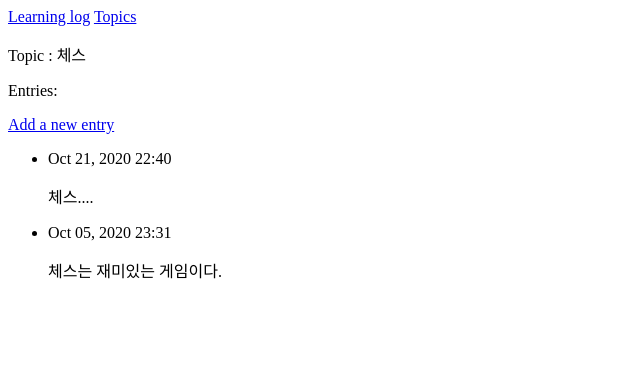
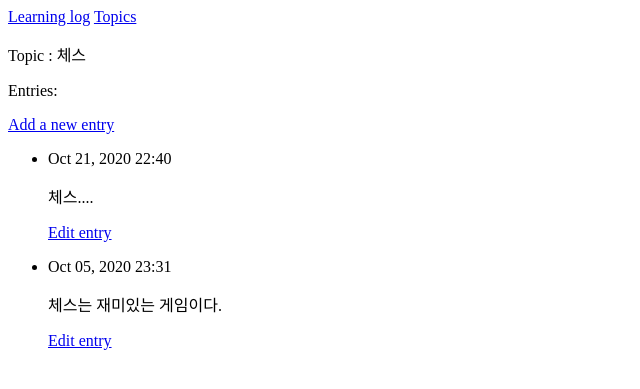
Before and after one commit to blusky10/study_python, a Django app: page /topics/1/ in a window 1280 px wide. Shown: the top 389 px of the page, without its empty margins (0-640 px from the left). Run offline with Django 3.2, Linux system fonts and the light colour scheme; data comes from the database, SQL or seed files in the repository; both versions use the stored data as it was after the commit.

Commit message:
edit form 추가

```diff
--- a/firstPython/web/learning_log/learning_logs/templates/learning_logs/topic.html
+++ b/firstPython/web/learning_log/learning_logs/templates/learning_logs/topic.html
@@ -12,6 +12,9 @@
         <li>
             <p>{{ entry.date_added|date:'M d, Y H:i' }}</p>
             <p>{{ entry.text|linebreaks }}</p>
+            <p>
+                <a href="{% url 'learning_logs:edit_entry' entry.id %}">Edit entry</a>
+            </p>
         </li>
     {% empty %}
         <li>
--- a/firstPython/web/learning_log/learning_logs/urls.py
+++ b/firstPython/web/learning_log/learning_logs/urls.py
@@ -9,4 +9,5 @@ urlpatterns = [
     path('topics/<int:topic_id>/', views.topic, name='topic'),
     path('new_topic/', views.new_topic, name='new_topic'),
     path('new_entry/<int:topic_id>/', views.new_entry, name='new_entry'),
+    path('edit_entry/<int:entry_id>/', views.edit_entry, name='edit_entry'),
 ]
--- a/firstPython/web/learning_log/learning_logs/views.py
+++ b/firstPython/web/learning_log/learning_logs/views.py
@@ -1,6 +1,6 @@
 from django.shortcuts import render, redirect
 
-from .models import Topic
+from .models import Topic, Entry
 from .forms import TopicForm, EntryForm
 
 # Create your views here.
@@ -44,3 +44,21 @@ def new_entry(request, topic_id):
             return redirect('learning_logs:topic', topic_id=topic_id)
     context = {'topic': topic, 'form': form}
     return render(request, 'learning_logs/new_entry.html', context)
+
+def edit_entry(request, entry_id):
+    entry = Entry.objects.get(id=entry_id)
+    topic= entry.topic
+
+    print(entry)
+    print(topic)
+
+    if request.method != 'POST':
+        form = EntryForm(instance=entry)
+    else:
+        form = EntryForm(instance=entry, data=request.POST)
+        if form.is_valid():
+            form.save()
+            return redirect('learning_logs:topic', topic_id=topic.id)
+
+    context = {'entry': entry, 'topic': topic, 'form': form}
+    return render(request, 'learning_logs/edit_entry.html', context)
```
Also changed, not shown: firstPython/web/learning_log/learning_logs/templates/learning_logs/edit_entry.html (added, +15 -0 lines), firstPython/web/learning_log/db.sqlite3.
